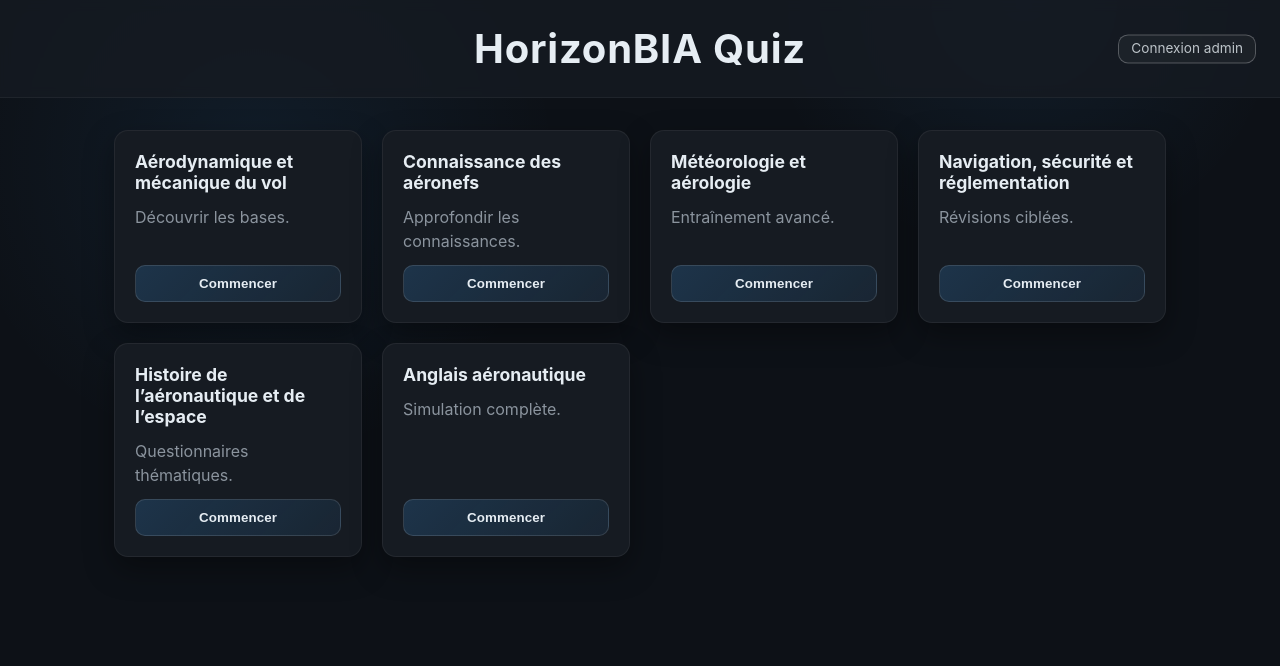
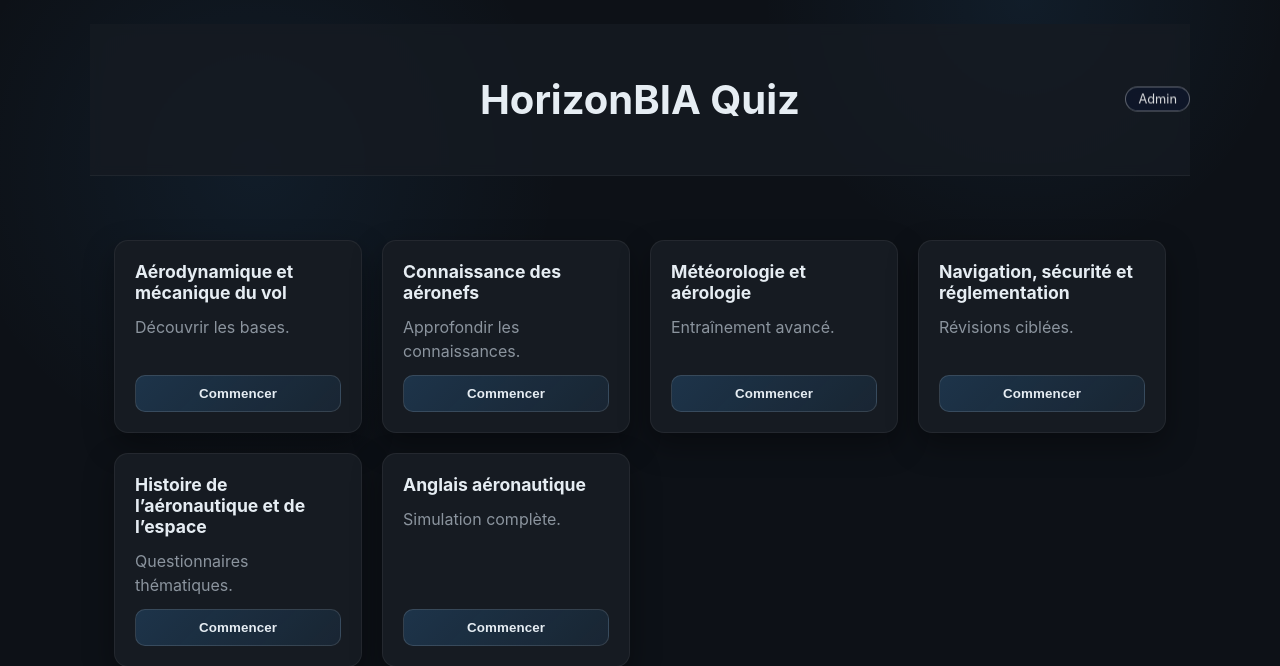
Before and after one commit to grgplmr/quiz-horizon, a PHP site: page / in a window 1280 px wide. Shown: the top 666 px of the page. Before the commit the page ends 557 px from the top, so only its background shows below. Run offline with PHP 8.4, Linux system fonts and the light colour scheme.

Commit message:
Improve admin button visibility

```diff
--- a/assets/app.js
+++ b/assets/app.js
@@ -453,14 +453,22 @@ function setupHeader() {
 
   header.classList.add('app-header');
 
+  let title = header.querySelector('h1');
+  if (!title) {
+    title = document.createElement('h1');
+    header.appendChild(title);
+  }
+  title.className = 'app-title';
+  title.textContent = 'HorizonBIA Quiz';
+
   let adminLink = header.querySelector('.admin-link');
   if (!adminLink) {
     adminLink = document.createElement('a');
-    adminLink.href = '/admin/';
-    adminLink.className = 'admin-link';
-    adminLink.textContent = 'Connexion admin';
     header.appendChild(adminLink);
   }
+  adminLink.href = '/admin/';
+  adminLink.className = 'admin-link';
+  adminLink.textContent = 'Admin';
 }
 
 document.addEventListener('DOMContentLoaded', () => {
--- a/assets/styles.css
+++ b/assets/styles.css
@@ -38,49 +38,58 @@ body {
 }
 
 .app-header {
+  max-width: 1100px;
+  margin: 1.5rem auto 2rem;
   display: flex;
   align-items: center;
   justify-content: center;
-  gap: 8px;
+  position: relative;
 }
 
-.site-header h1 {
-  margin: 0;
-  font-size: clamp(1.75rem, 4vw, 2.5rem);
-  letter-spacing: 0.02em;
+.app-title {
+  font-size: 2.5rem;
+  font-weight: 700;
+  text-align: center;
 }
 
 .admin-link {
   position: absolute;
+  right: 0;
   top: 50%;
-  right: 24px;
   transform: translateY(-50%);
-  font-size: 0.85rem;
-  padding: 0.35rem 0.75rem;
-  border-radius: 10px;
-  border: 1px solid rgba(255, 255, 255, 0.25);
-  color: rgba(230, 237, 243, 0.8);
-  background: rgba(255, 255, 255, 0.04);
+  padding: 0.25rem 0.75rem;
+  font-size: 0.8rem;
+  border-radius: 999px;
+  border: 1px solid rgba(255, 255, 255, 0.35);
+  color: rgba(255, 255, 255, 0.85);
   text-decoration: none;
-  transition: color 150ms ease, background 150ms ease, border-color 150ms ease;
+  background: rgba(15, 23, 42, 0.9);
+  backdrop-filter: blur(6px);
+  cursor: pointer;
+  transition:
+    background 0.15s ease,
+    color 0.15s ease,
+    border-color 0.15s ease,
+    transform 0.1s ease;
+  z-index: 10;
 }
 
-.admin-link:hover,
-.admin-link:focus-visible {
-  background: rgba(255, 255, 255, 0.08);
+.admin-link:hover {
+  background: rgba(37, 99, 235, 0.35);
+  border-color: rgba(59, 130, 246, 0.9);
   color: #ffffff;
-  border-color: rgba(255, 255, 255, 0.45);
+  transform: translateY(-50%) translateY(-1px);
 }
 
 @media (max-width: 640px) {
   .app-header {
-    flex-direction: column;
+    padding: 0 1rem;
   }
 
   .admin-link {
-    position: static;
-    transform: none;
-    margin-top: 8px;
+    right: 0.5rem;
+    font-size: 0.75rem;
+    padding: 0.2rem 0.6rem;
   }
 }
 
```
